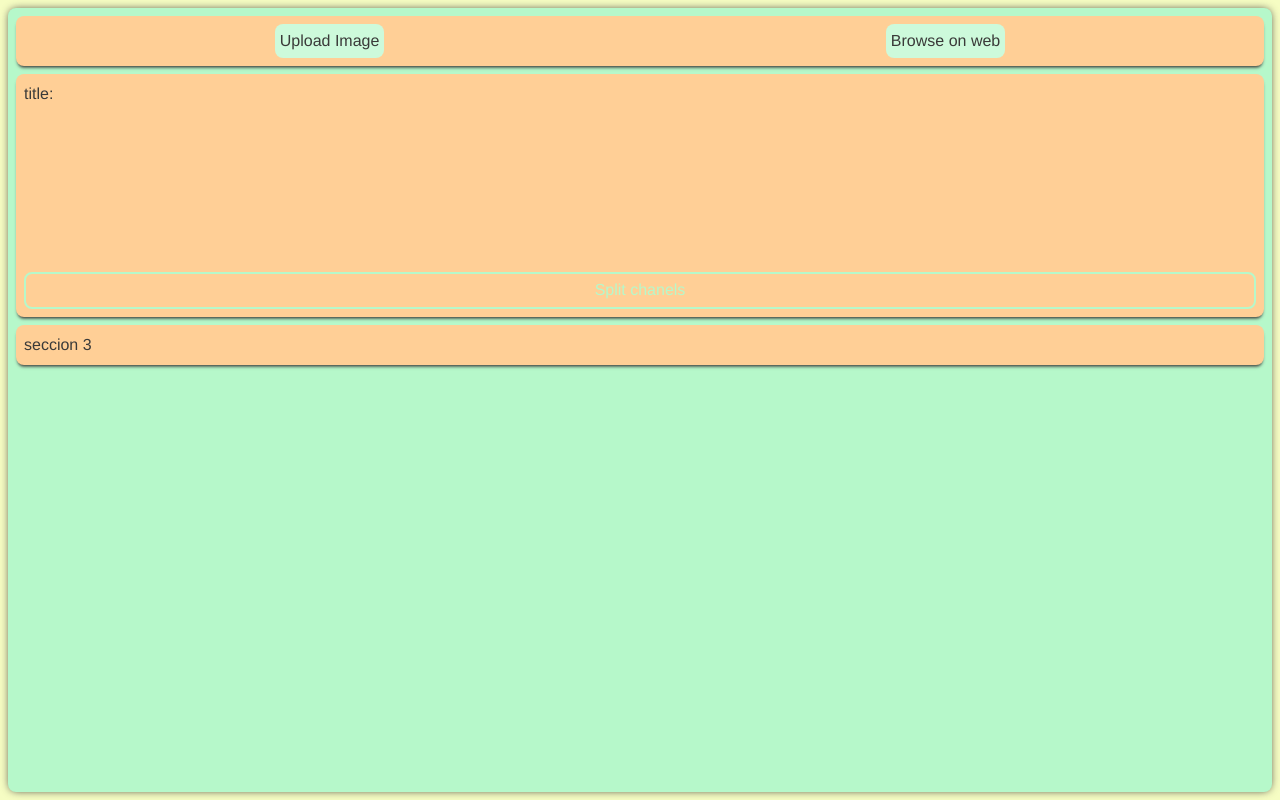
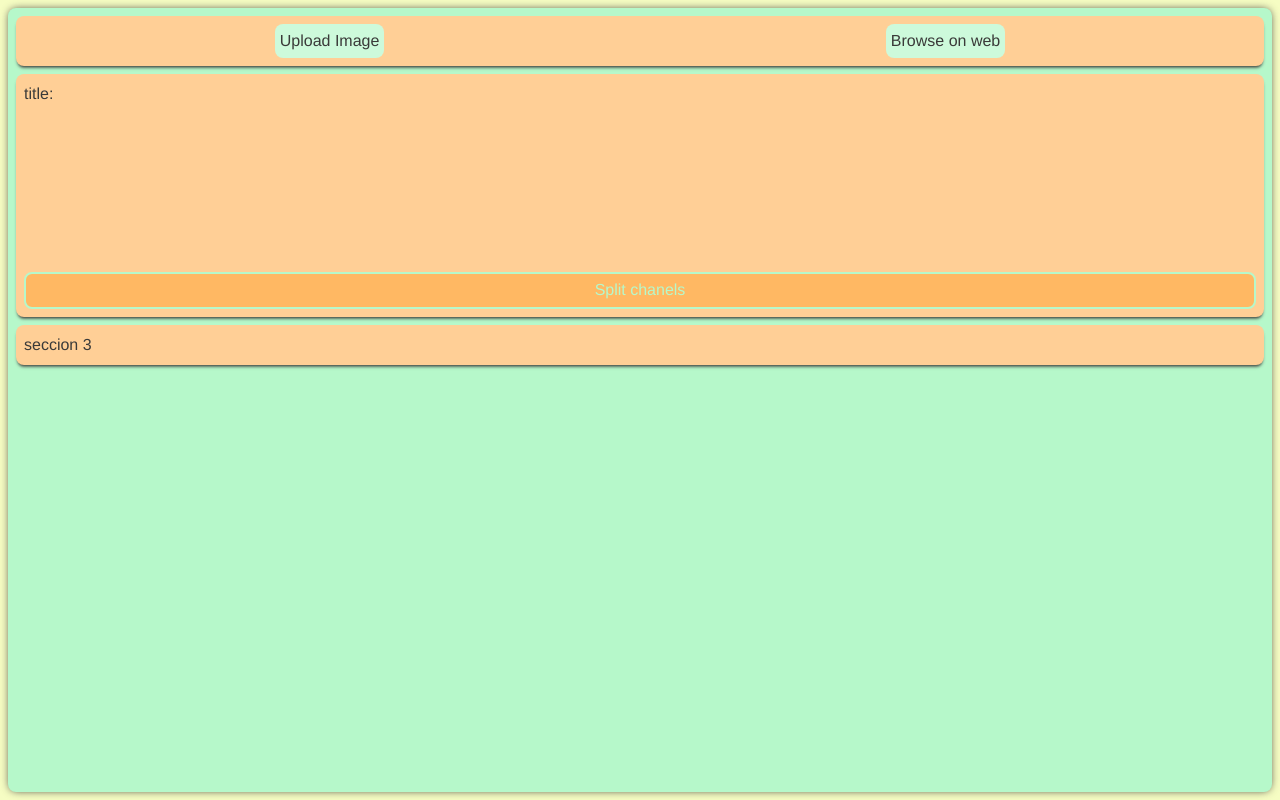
Before and after one commit to leninrkb/rgb-spectrum, a Vue app: page / in a window 1280 px wide. Built offline with nearby package versions, Linux system fonts and the light colour scheme.

Commit message:
outline button background

```diff
--- a/src/components/OutlineButton.vue
+++ b/src/components/OutlineButton.vue
@@ -10,7 +10,7 @@ import FlatButton from "./FlatButton.vue";
 
 <style scoped lang="scss">
 .btn {
-    background-color: unset;
+    background-color: $dark_orange;
     border: 2px solid $dark_green;
     color: $dark_green;
 
--- a/src/scss/_var.scss
+++ b/src/scss/_var.scss
@@ -6,6 +6,7 @@ $light_red: #FF8080;
 $dark_green: darken($light_green, 5);
 $dark_yellow: darken($light_yellow, 40);
 $dark_red: darken($light_red, 40);
+$dark_orange: darken($light_orange, 10);
 
 
 
```
